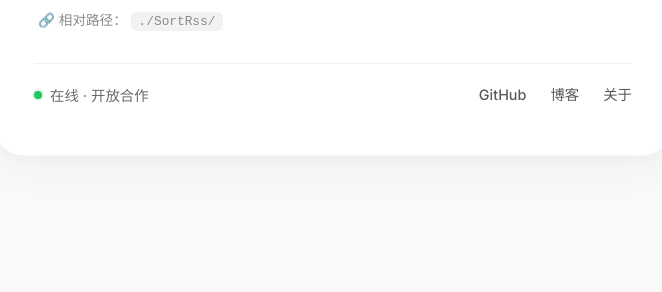
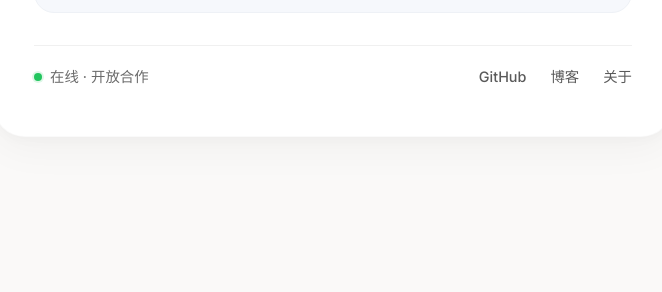
Before and after one commit to lumklar/lumklar.github.io, a plain HTML site: page index.html in a window 1280 px wide. Shown: the part 508-800 px from the top of the page, without its empty margins (307-969 px from the left). Drawn offline with Linux system fonts and the light colour scheme.

Commit message:
Update index.html

```diff
--- a/index.html
+++ b/index.html
@@ -301,10 +301,10 @@
 
         <!-- 也可以额外加一个纯文本的备用链接，但上面的卡片已经足够 -->
         <!-- 如果想明确显示相对路径，可加一小行提示（可选） -->
-        <div style="font-size:0.85rem; color:#8a8a8a; margin-top:-0.5rem; margin-bottom:0.25rem; padding-left:0.25rem;">
-            <span>🔗 相对路径：</span>
-            <code style="background:#f2f2f2; padding:0.1rem 0.5rem; border-radius:6px; font-size:0.8rem;">./SortRss/</code>
-        </div>
+        <!-- <div style="font-size:0.85rem; color:#8a8a8a; margin-top:-0.5rem; margin-bottom:0.25rem; padding-left:0.25rem;"> -->
+            <!-- <span>🔗 相对路径：</span> -->
+            <!-- <code style="background:#f2f2f2; padding:0.1rem 0.5rem; border-radius:6px; font-size:0.8rem;">./SortRss/</code> -->
+        <!-- </div> -->
 
         <!-- 底部信息 -->
         <div class="footer-meta">
```
